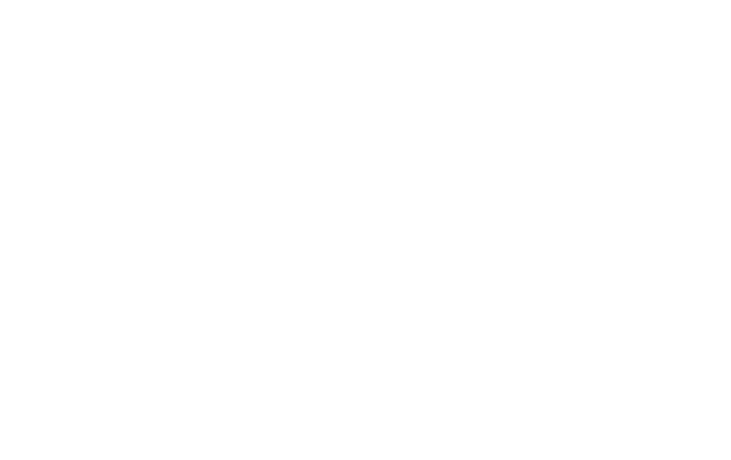
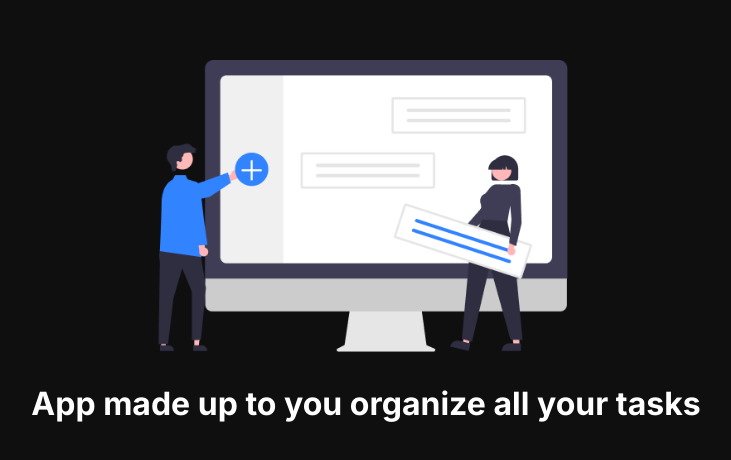
Before and after one commit to EoBryanDev/tasks_next-first-app, a Next.js app: page / in a window 1280 px wide. Shown: the part 142-602 px from the top of the page, without its empty margins (274-1005 px from the left). Built offline with nearby package versions, Linux system fonts and the light colour scheme.

Commit message:
Build Landing Page

```diff
--- a/src/pages/index.tsx
+++ b/src/pages/index.tsx
@@ -1,9 +1,10 @@
-import Head from 'next/head'
-import Image from 'next/image'
-import { Inter } from 'next/font/google'
-import styles from '@/styles/Home.module.css'
+import Head from "next/head";
+import Image from "next/image";
+import { Inter } from "next/font/google";
+import styles from "@/styles/home.module.css";
+import heroImg from "../../public/assets/hero.png";
 
-const inter = Inter({ subsets: ['latin'] })
+const inter = Inter({ subsets: ["latin"] });
 
 export default function Home() {
   return (
@@ -11,7 +12,20 @@ export default function Home() {
       <Head>
         <title>Tasks+ | Organize your tasks easily </title>
       </Head>
+      <main className={styles.main}>
+        <div className={styles.logoContent}>
+          <Image
+            className={styles.hero}
+            alt='Tasks Logo'
+            src={heroImg}
+            priority
+          />
+        </div>
 
+        <h1 className={styles.title}>
+          App made up to you organize all your tasks
+        </h1>
+      </main>
     </div>
-  )
+  );
 }
--- a/src/styles/home.module.css
+++ b/src/styles/home.module.css
@@ -0,0 +1,30 @@
+.container {
+  background-color: #0f0f0f;
+  width: 100%;
+  height: 100vh;
+  display: flex;
+  justify-content: center;
+  align-items: center;
+  flex-direction: column;
+}
+
+.logoContent {
+  display: flex;
+  flex-direction: column;
+  align-items: center;
+  justify-content: center;
+}
+
+.hero {
+  max-width: 480px;
+  object-fit: contain;
+  width: auto;
+  height: auto;
+}
+
+.title {
+  color: #fff;
+  text-align: center;
+  margin: 28px;
+  line-height: 150%;
+}
```
Also changed, not shown: public/assets/hero.png (added).
